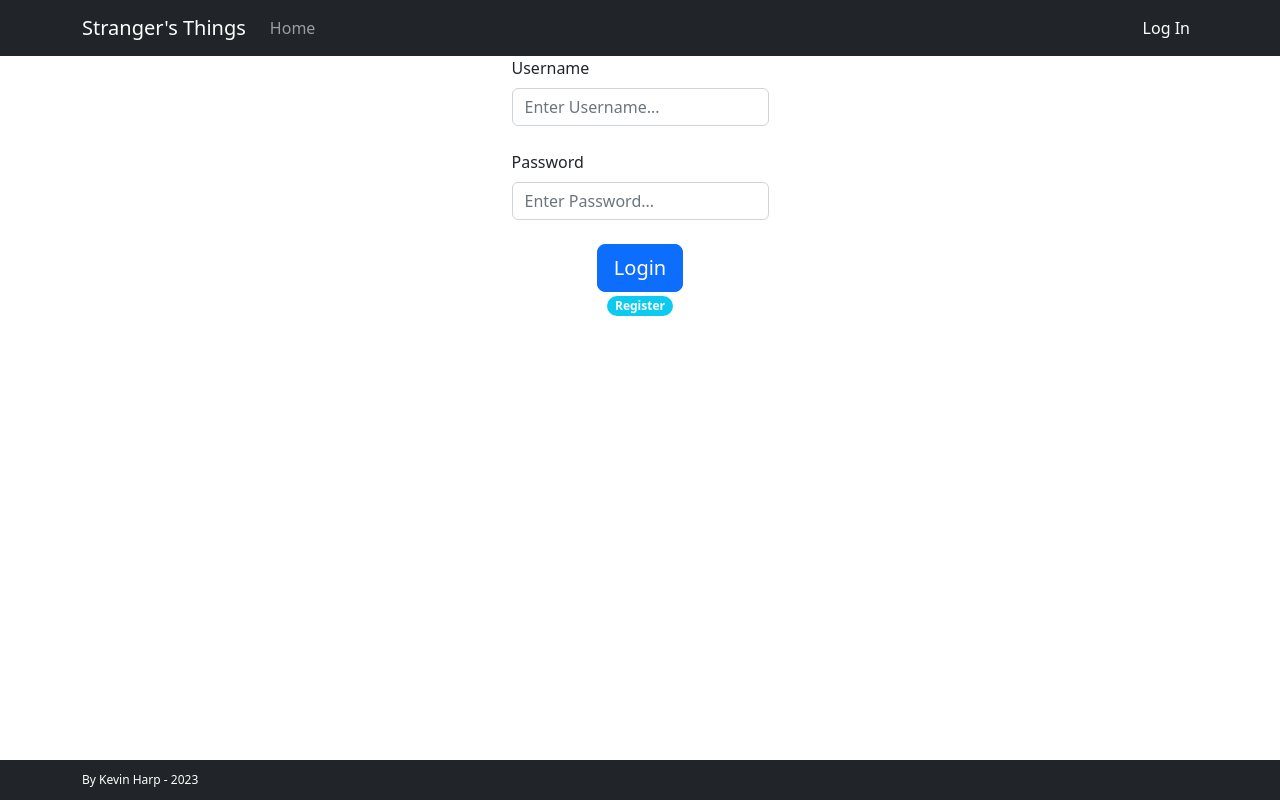
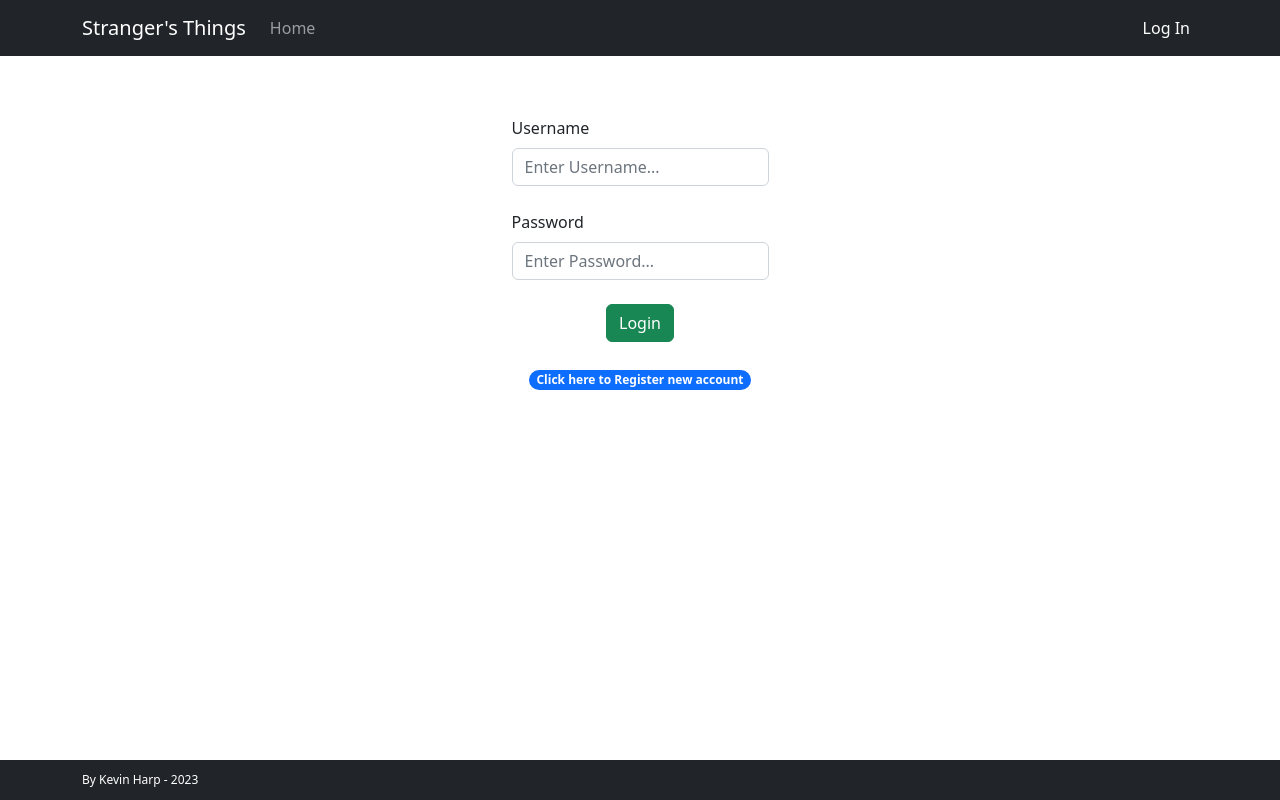
Before and after one commit to indi1984/strangersthingsreact, a React (Create React App) app: page /login in a window 1280 px wide. Built offline with nearby package versions, Linux system fonts and the light colour scheme.

Commit message:
added back to post navigation and formatting

```diff
--- a/src/AllPosts.jsx
+++ b/src/AllPosts.jsx
@@ -1,5 +1,5 @@
 import React, { Fragment, useEffect, useState } from "react";
-import { fetchPosts, deletePost } from './ajax-requests/requests'
+import { fetchPosts } from './ajax-requests/requests'
 import {Container, Row, Button, Card, Badge } from 'react-bootstrap';
 import { LinkContainer } from 'react-router-bootstrap';
 import CreatePost from './CreatePost'
@@ -8,7 +8,6 @@ import CreatePost from './CreatePost'
 const AllPosts = (props) => {
   const [postResults, setPostResults] = useState([]);
   const [createPost, setCreatePost] = useState(false);
-  // const [postId, setPostId] = useState("");
   const { token, postId, setPostId } = props;
 
   useEffect(() => {
@@ -39,7 +38,6 @@ const AllPosts = (props) => {
           )}
           {token && createPost && (
           <Fragment>
-
             <CreatePost
               token={token}
               fetchPosts={fetchPosts}
--- a/src/Login.jsx
+++ b/src/Login.jsx
@@ -22,6 +22,7 @@ function Login(props) {
 
   return (
     <div id='container'>
+      <div id="gap"></div>
       <Form onSubmit={handleSubmit} id="register-form">
         <Form.Group
           className="mb-4"
@@ -41,10 +42,11 @@ function Login(props) {
           <Form.Control type="password" placeholder="Enter Password..." />
         </Form.Group>
 
-        <Button size='lg' variant="primary" type="submit">
+        <Button size='md' variant="success" type="submit">
           Login
         </Button>
-        <Link className='cards__item__link' to="/register"><Badge pill="true" bg="info">Register</Badge>{' '}</Link>
+        <br />
+        <Link className='cards__item__link' to="/register"><Badge pill="true" bg="primary">Click here to Register new account</Badge>{' '}</Link>
 
 
       </Form>
--- a/src/MyPosts.jsx
+++ b/src/MyPosts.jsx
@@ -1,11 +1,13 @@
 import React, { Fragment, useEffect, useState } from "react";
-import { myData } from './ajax-requests/requests'
-import {Container, Row, Button, Nav, Card, Badge } from 'react-bootstrap';
+import { myData, fetchPosts } from './ajax-requests/requests'
+import {Container, Row, Button, Card, Badge } from 'react-bootstrap';
 import { LinkContainer } from 'react-router-bootstrap';
+import CreatePost from './CreatePost'
 
 
 const MyPosts = (props) => {
   const [myPostResults, setMyPostResults] = useState([]);
+    const [createPost, setCreatePost] = useState(false);
   const { token, setPostId } = props;
 
   useEffect(() => {
@@ -26,6 +28,21 @@ const MyPosts = (props) => {
     <Fragment>
       <Container fluid>
         <br />
+        <Row>
+          {token && !createPost && (
+          <Button size="lg" variant="warning" type="submit" onClick={()=> setCreatePost(true)}>Create New Post</Button>
+          )}
+          {token && createPost && (
+          <Fragment>
+            <CreatePost
+              token={token}
+              fetchPosts={fetchPosts}
+              setPostResults={setMyPostResults}
+              setCreatePost={setCreatePost}
+            />
+          </Fragment>
+          )}
+        </Row>
         <br />
         {myPostResults && myPostResults.map((post) => {
           return (
--- a/src/Register.jsx
+++ b/src/Register.jsx
@@ -21,6 +21,7 @@ function Register(props) {
 
   return (
     <div id='container'>
+      <div id="gap"></div>
       <Form onSubmit={handleSubmit} id="register-form">
         <Form.Group
           className="mb-4"
--- a/src/SinglePost.jsx
+++ b/src/SinglePost.jsx
@@ -61,6 +61,9 @@ const SinglePost = (props) => {
                       <Card.Text>{post.description}</Card.Text>
                       <Card.Text>{post.price}</Card.Text>
                       <Button variant="primary" size="sm" className="float-end me-4 mt-1" onClick={() => setSendMessage(true)}>Send Message</Button>
+                      <LinkContainer to="/allposts">
+                        <Button variant="link" className="float-start pt-3" size="sm">Back to All Posts</Button>
+                      </LinkContainer>
                     </Card.Body>
                 </Card>}
               </Row>
```
Also changed, not shown: src/App.jsx (+19 -5 lines). Lines whose indentation alone changed are shown as unchanged.
